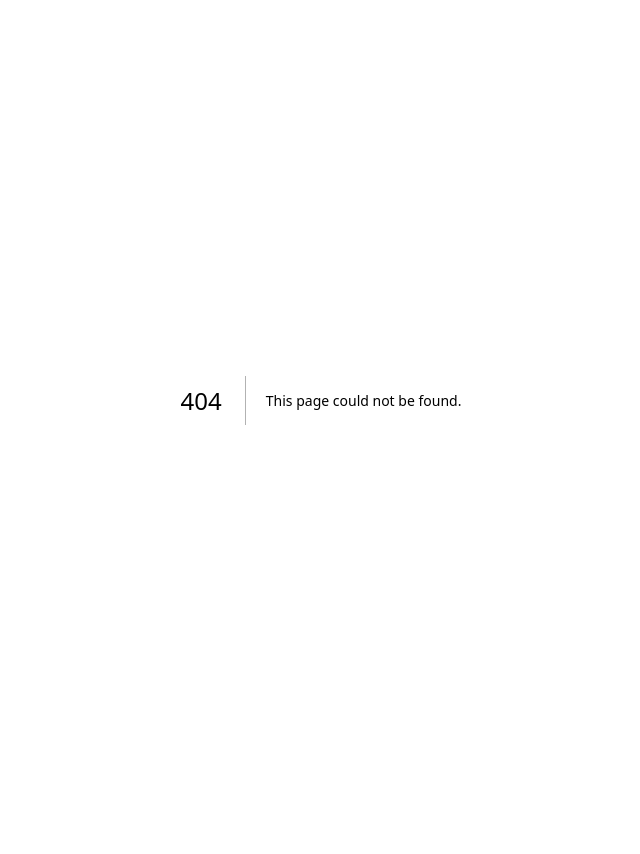
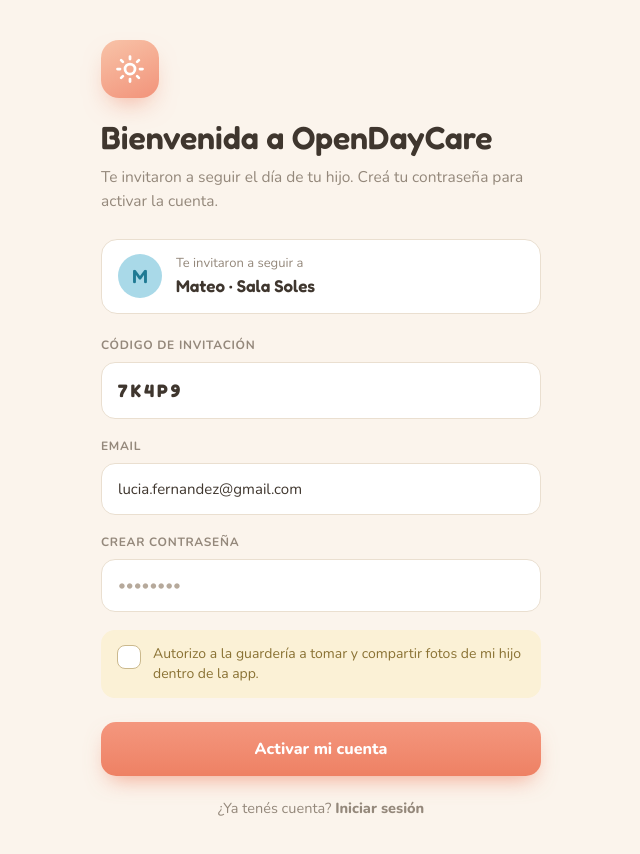
Before and after one commit to luca-palacios/open-daycare, a Next.js app: page /activate-account in a window 1280 px wide. Before the commit this address had no page. Shown: the top 854 px of the page, without its empty margins (319-959 px from the left). Before the commit the page ends 800 px from the top, so only its background shows below. Built offline with nearby package versions, Linux system fonts and the light colour scheme.

Commit message:
step-10-feat: add account activation form and invitation summary components

```diff
--- /dev/null
+++ b/app/_components/activate-account/activate-account-form.tsx
@@ -0,0 +1,105 @@
+"use client";
+
+import Link from "next/link";
+import { useRouter } from "next/navigation";
+import { useState, type FormEvent } from "react";
+import type { Invitation } from "../../_data/invitation";
+import { validateActivation, type AuthErrors } from "../../_lib/auth-validation";
+import { startDemoSession } from "../../_lib/demo-session";
+import { AuthField } from "../auth/auth-field";
+import { CheckIcon } from "../ui/icons";
+
+type ActivateAccountFormProps = {
+  invitation: Invitation;
+};
+
+export function ActivateAccountForm({ invitation }: ActivateAccountFormProps) {
+  const router = useRouter();
+  const [code, setCode] = useState(invitation.code);
+  const [email, setEmail] = useState(invitation.email);
+  const [password, setPassword] = useState("");
+  const [photoConsent, setPhotoConsent] = useState(false);
+  const [errors, setErrors] = useState<AuthErrors>({});
+
+  function handleSubmit(event: FormEvent<HTMLFormElement>) {
+    event.preventDefault();
+
+    const nextErrors = validateActivation({ code, email, password }, invitation);
+    setErrors(nextErrors);
+
+    if (Object.keys(nextErrors).length > 0) {
+      return;
+    }
+
+    startDemoSession();
+    router.replace("/");
+  }
+
+  return (
+    <form noValidate onSubmit={handleSubmit}>
+      <div className="flex flex-col gap-[18px]">
+        <AuthField
+          id="activation-code"
+          label="CÓDIGO DE INVITACIÓN"
+          variant="code"
+          autoComplete="off"
+          value={code}
+          onChange={setCode}
+          error={errors.code}
+        />
+        <AuthField
+          id="activation-email"
+          label="EMAIL"
+          type="email"
+          autoComplete="email"
+          value={email}
+          onChange={setEmail}
+          error={errors.email}
+        />
+        <AuthField
+          id="activation-password"
+          label="CREAR CONTRASEÑA"
+          type="password"
+          autoComplete="new-password"
+          placeholder="••••••••"
+          value={password}
+          onChange={setPassword}
+          error={errors.password}
+        />
+      </div>
+
+      <label className="mt-[18px] mb-6 flex cursor-pointer items-start gap-3 rounded-[14px] bg-[#FBF1D6] px-4 py-3.5">
+        <input
+          type="checkbox"
+          checked={photoConsent}
+          onChange={(event) => setPhotoConsent(event.target.checked)}
+          className="peer sr-only"
+        />
+        <span
+          aria-hidden="true"
+          className="mt-px flex h-6 w-6 flex-none items-center justify-center rounded-[8px] border-[1.5px] border-[#CBB98D] bg-white text-white transition-colors peer-checked:border-[#5FB97E] peer-checked:bg-[#5FB97E] peer-focus-visible:ring-2 peer-focus-visible:ring-[#5FB97E] peer-focus-visible:ring-offset-2"
+        >
+          {photoConsent ? <CheckIcon className="h-[15px] w-[15px]" /> : null}
+        </span>
+        <span className="text-[14px] leading-[1.45] text-[#8A7234]">
+          Autorizo a la guardería a tomar y compartir fotos de mi hijo dentro de
+          la app.
+        </span>
+      </label>
+
+      <button
+        type="submit"
+        className="w-full rounded-[15px] bg-[linear-gradient(180deg,#F4977E,#EE8164)] py-[15px] text-[16px] font-extrabold text-white shadow-[0_10px_22px_-8px_rgba(238,129,100,0.7)] transition-opacity hover:opacity-95 focus-visible:outline-2 focus-visible:outline-offset-2 focus-visible:outline-brand-dark"
+      >
+        Activar mi cuenta
+      </button>
+
+      <p className="mt-[22px] text-center text-[14.5px] text-muted">
+        ¿Ya tenés cuenta?{" "}
+        <Link href="/login" className="font-extrabold text-brand-dark">
+          Iniciar sesión
+        </Link>
+      </p>
+    </form>
+  );
+}
--- /dev/null
+++ b/app/_components/activate-account/invitation-summary.tsx
@@ -0,0 +1,25 @@
+import type { Invitation } from "../../_data/invitation";
+import { KID_AVATAR_TONES } from "../../_lib/avatar-tones";
+
+type InvitationSummaryProps = {
+  invitation: Invitation;
+};
+
+export function InvitationSummary({ invitation }: InvitationSummaryProps) {
+  return (
+    <div className="mb-[22px] flex items-center gap-3.5 rounded-[16px] border-[1.5px] border-auth-line bg-white px-4 py-3.5">
+      <div
+        aria-hidden="true"
+        className={`flex h-11 w-11 flex-none items-center justify-center rounded-full font-display text-[19px] font-semibold ${KID_AVATAR_TONES[invitation.avatarTone]}`}
+      >
+        {invitation.initials}
+      </div>
+      <div>
+        <div className="text-[13px] text-muted">Te invitaron a seguir a</div>
+        <div className="font-display text-[17px] font-semibold text-ink">
+          {invitation.kidName} · {invitation.roomName}
+        </div>
+      </div>
+    </div>
+  );
+}
--- a/app/_components/ui/icons.tsx
+++ b/app/_components/ui/icons.tsx
@@ -16,6 +16,14 @@ export function SunLogo(props: IconProps) {
     <svg {...base} strokeWidth={2.2} {...props}>
       <circle cx="12" cy="12" r="4" />
       <path d="M12 2v2M12 20v2M4.9 4.9l1.4 1.4M17.7 17.7l1.4 1.4M2 12h2M20 12h2M4.9 19.1l1.4-1.4M17.7 6.3l1.4-1.4" />
+    </svg>
+  );
+}
+
+export function CheckIcon(props: IconProps) {
+  return (
+    <svg {...base} strokeWidth={3} {...props}>
+      <polyline points="20 6 9 17 4 12" />
     </svg>
   );
 }
--- /dev/null
+++ b/app/activate-account/page.tsx
@@ -0,0 +1,37 @@
+import type { Metadata } from "next";
+import { ActivateAccountForm } from "../_components/activate-account/activate-account-form";
+import { InvitationSummary } from "../_components/activate-account/invitation-summary";
+import { SunLogo } from "../_components/ui/icons";
+import { invitation } from "../_data/invitation";
+
+export const metadata: Metadata = {
+  title: "Activar cuenta · OpenDayCare",
+  description:
+    "Creá tu contraseña para activar la cuenta y seguir el día de tu hijo.",
+};
+
+export default function ActivateAccountPage() {
+  return (
+    <main className="flex min-h-screen items-center justify-center bg-auth-canvas p-5 sm:p-10">
+      <div className="w-full max-w-[440px]">
+        <div
+          aria-hidden="true"
+          className="mb-[22px] flex h-[58px] w-[58px] items-center justify-center rounded-[18px] bg-[linear-gradient(155deg,#F8C3A8,#F2937A)] text-white shadow-[0_12px_26px_-10px_rgba(238,129,100,0.65)]"
+        >
+          <SunLogo className="h-[30px] w-[30px]" />
+        </div>
+
+        <h1 className="mb-2 font-display text-[32px] font-semibold leading-[1.15] text-ink">
+          Bienvenida a OpenDayCare
+        </h1>
+        <p className="mb-[26px] text-[15.5px] leading-[1.55] text-muted">
+          Te invitaron a seguir el día de tu hijo. Creá tu contraseña para
+          activar la cuenta.
+        </p>
+
+        <InvitationSummary invitation={invitation} />
+        <ActivateAccountForm invitation={invitation} />
+      </div>
+    </main>
+  );
+}
```
